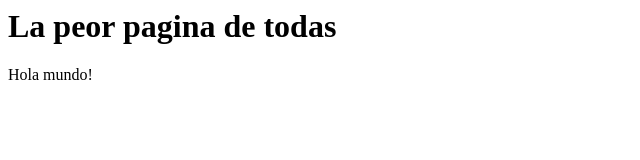
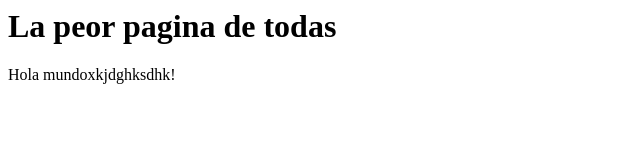
Before and after one commit to esolorzanob/hostingUPI, a plain HTML site: page proyecto/index.html in a window 1280 px wide. Shown: the full height of the page, 0-640 px from the left. Drawn offline with Linux system fonts and the light colour scheme.

Commit message:
cambio de profe

```diff
--- a/proyecto/index.html
+++ b/proyecto/index.html
@@ -6,7 +6,7 @@
     <link rel="stylesheet" href="css/kevin.css">
     <body>
     <h1>La peor pagina de todas </h1>
-    <p>Hola mundo!</p>
+    <p>Hola mundoxkjdghksdhk!</p>
     </body>
 
     </html>
```
